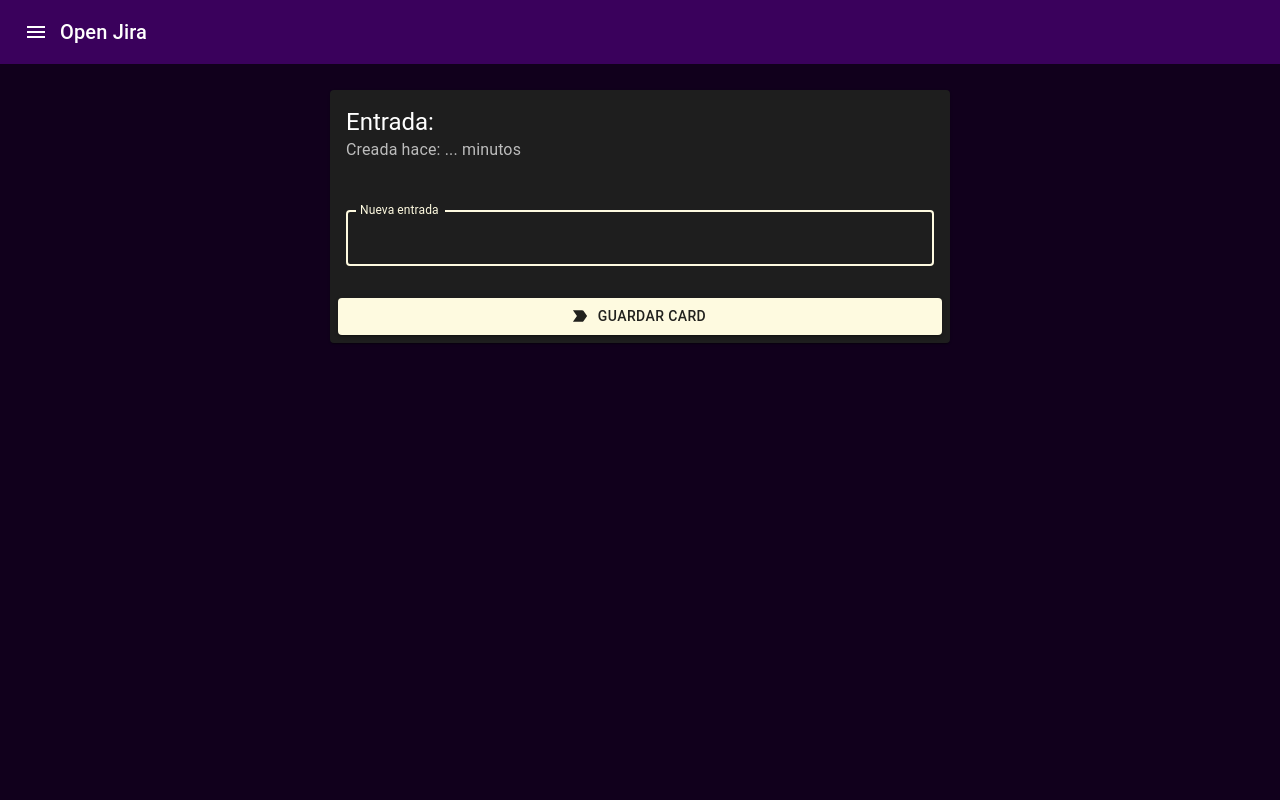
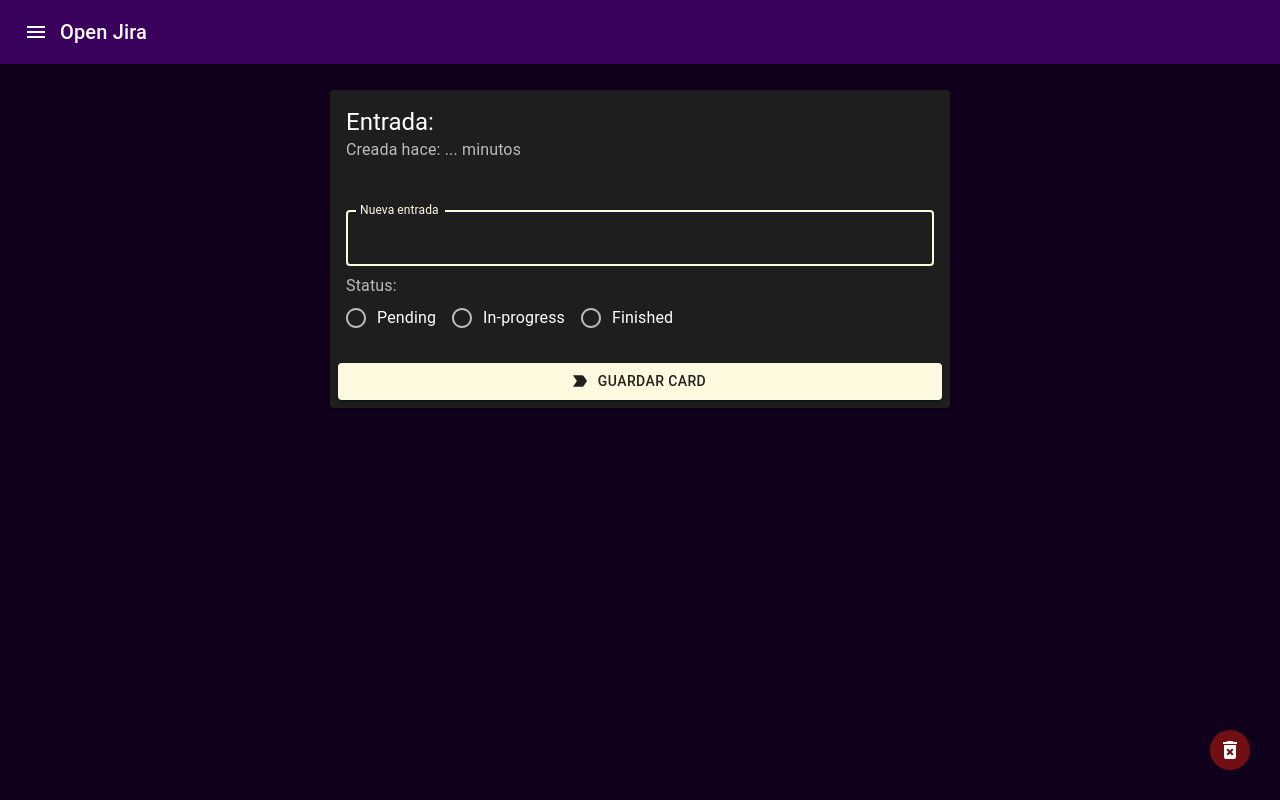
Before and after one commit to Auchan22/openJira, a Next.js app: page /entries/1 in a window 1280 px wide. Built offline with nearby package versions, Linux system fonts and the light colour scheme; no server answers; the database is empty.

Commit message:
Clase 149: Editando pagina Entry

```diff
--- a/pages/entries/[id].tsx
+++ b/pages/entries/[id].tsx
@@ -6,9 +6,21 @@ import {
   CardHeader,
   Grid,
   TextField,
+  FormControl,
+  FormLabel,
+  RadioGroup,
+  Input,
+  FormControlLabel,
+  Radio,
+  capitalize,
+  IconButton,
 } from '@mui/material';
 import { Layout } from '../../components/layouts';
 import LabelImportantIcon from '@mui/icons-material/LabelImportant';
+import DeleteForeverIcon from '@mui/icons-material/DeleteForever';
+import { EntryStatus } from '../../interfaces';
+
+const validStatus: EntryStatus[] = ['pending', 'in-progress', 'finished'];
 
 const EntryPage = () => {
   return (
@@ -29,6 +41,19 @@ const EntryPage = () => {
                 multiline
                 label='Nueva entrada'
               />
+              <FormControl>
+                <FormLabel>Status:</FormLabel>
+                <RadioGroup row>
+                  {validStatus.map((s) => (
+                    <FormControlLabel
+                      key={s}
+                      value={s}
+                      control={<Radio />}
+                      label={capitalize(s)}
+                    />
+                  ))}
+                </RadioGroup>
+              </FormControl>
             </CardContent>
             <CardActions>
               <Button
@@ -42,6 +67,16 @@ const EntryPage = () => {
           </Card>
         </Grid>
       </Grid>
+      <IconButton
+        sx={{
+          position: 'fixed',
+          bottom: 30,
+          right: 30,
+          backgroundColor: 'error.dark',
+        }}
+      >
+        <DeleteForeverIcon />
+      </IconButton>
     </Layout>
   );
 };
```
